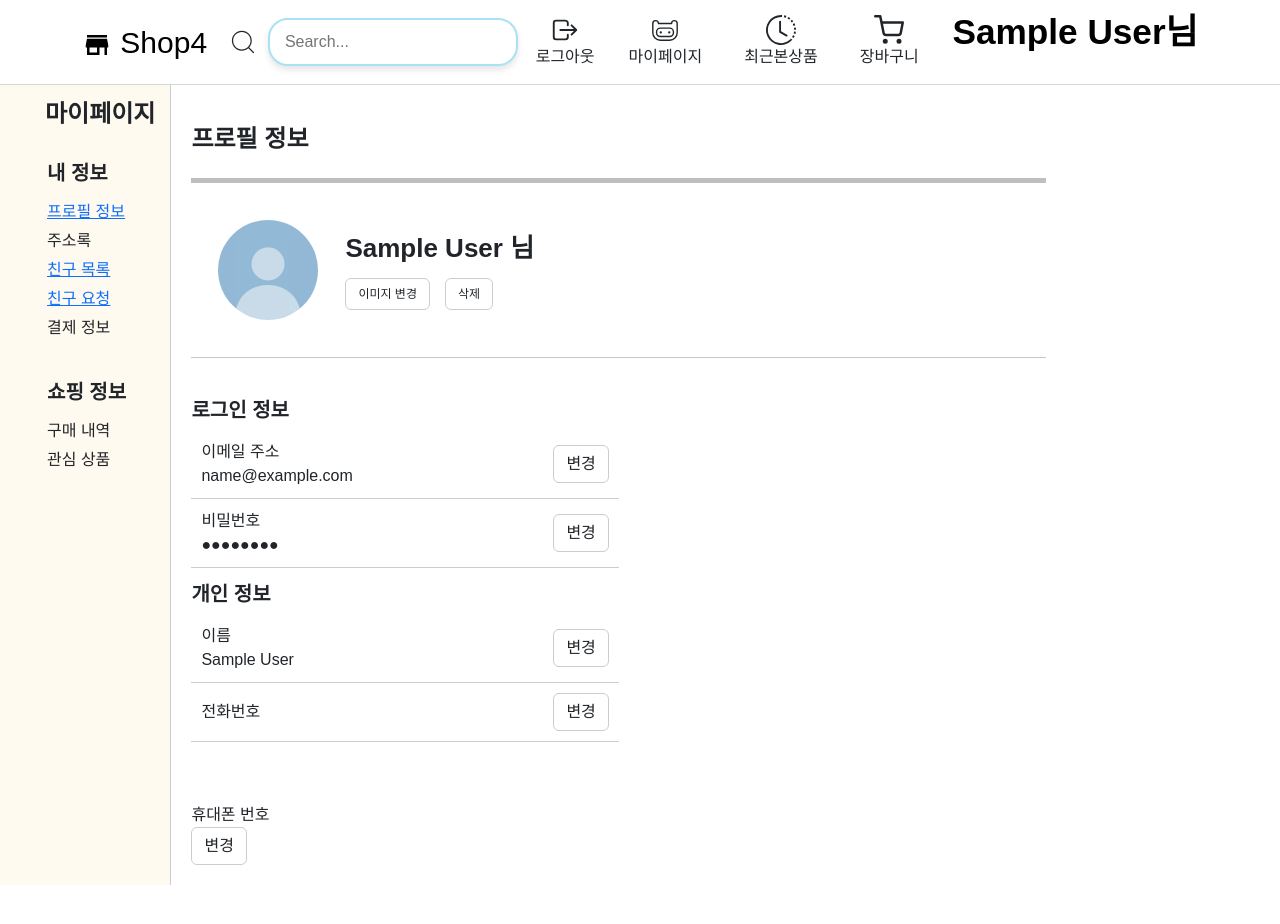
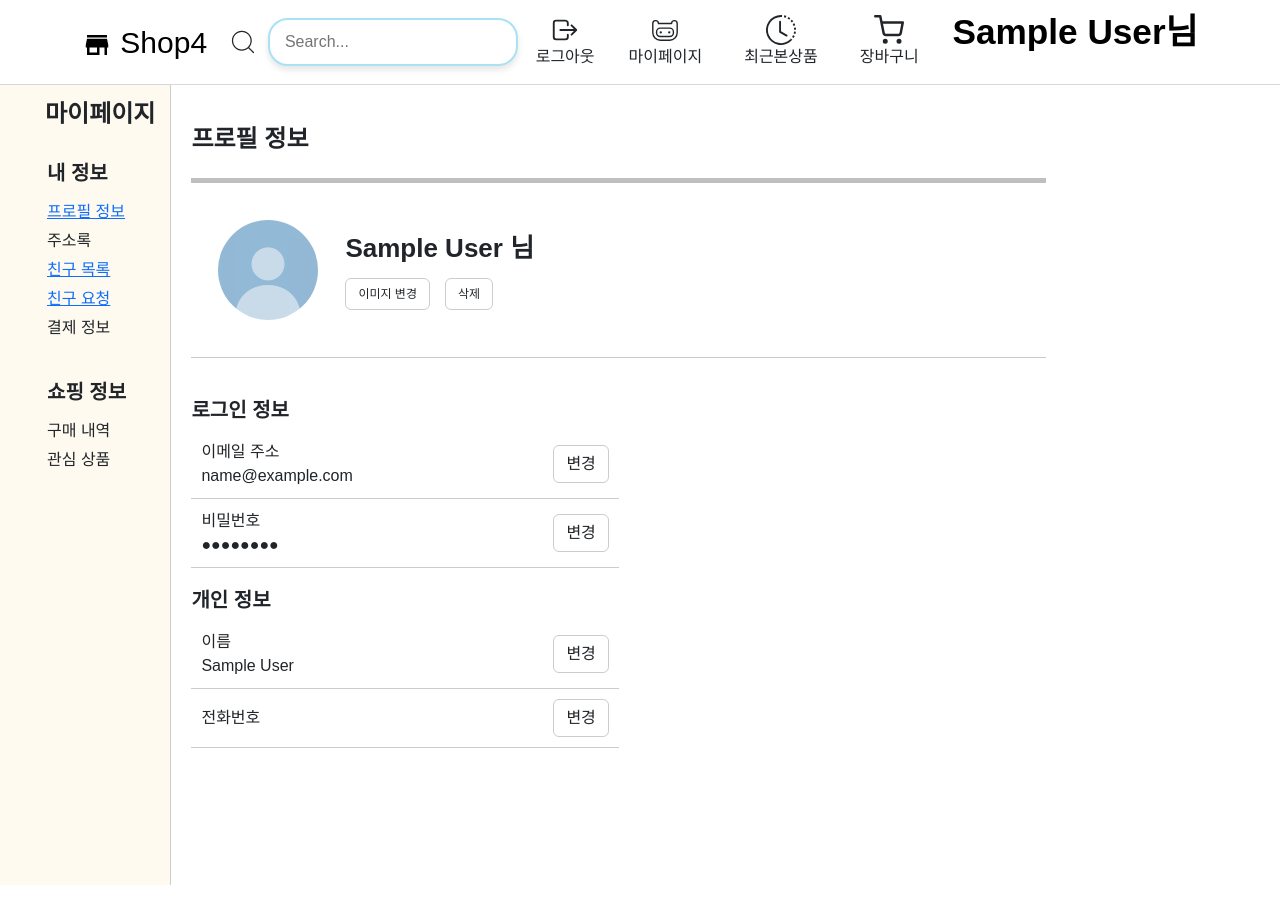
Before and after one commit to yes6686/shop4-front, a React (Create React App) app: page /myPage in a window 1280 px wide. Shown: the top 924 px of the page. Built offline with nearby package versions, Linux system fonts and the light colour scheme; no server answers; sample sign-in values are in the browser's storage.

Commit message:
마이페이지 이상한 오류 고치기

```diff
--- a/src/routes/myPage/MyPageSection3.js
+++ b/src/routes/myPage/MyPageSection3.js
@@ -1,30 +1,15 @@
-import ChangeUserPhone from './ChangeUserPhone.js';
-import ChangeUserName from './ChangeUserName.js';
+import ChangeUserPhone from "./ChangeUserPhone.js";
+import ChangeUserName from "./ChangeUserName.js";
 // 개인 정보 컴포넌트
 function MyPageSection3({ user }) {
-
-
   return (
     <>
       <div className="myPageSection3">
         <h5 style={{ fontWeight: "bold" }}>개인 정보</h5>
 
-          <ChangeUserName user={user}/>
+        <ChangeUserName user={user} />
 
         <ChangeUserPhone user={user} />
-
-        </div>
-
-        {/* 휴대폰 번호 변경 섹션 */}
-        <div className="list">
-          <div>
-            <label>휴대폰 번호</label>
-            <br />
-            <span>{user.phone}</span>
-          </div>
-          <button className="btn phone-btn" type="button">
-            변경
-          </button>
       </div>
     </>
   );
```
Lines whose indentation alone changed are shown as unchanged.
